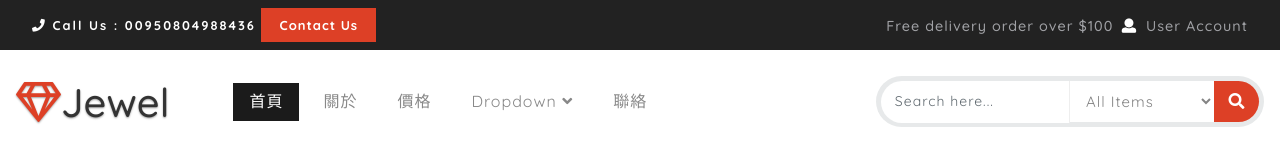
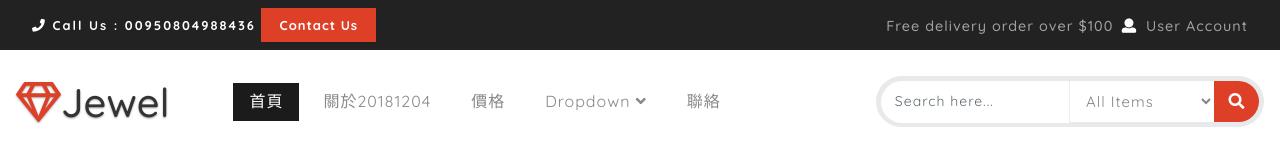
Before and after one commit to 40541411/20181113, a plain HTML site: page index.html in a window 1280 px wide. Shown: the top 151 px of the page. Drawn offline with Linux system fonts and the light colour scheme.

Commit message:
修改關於20181204

```diff
--- a/index.html
+++ b/index.html
@@ -68,7 +68,7 @@ Smartphone Compatible web template, free webdesigns for Nokia, Samsung, LG, Sony
 							</a>
 						</li>
 						<li class="nav-item">
-							<a class="nav-link cool" href="about.html">關於</a>
+							<a class="nav-link cool" href="about.html">關於20181204</a>
 						</li>
 						<li class="nav-item">
 							<a class="nav-link cool" href="price.html">價格</a>
```
